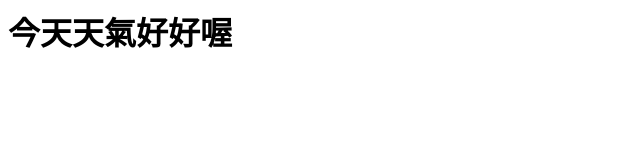
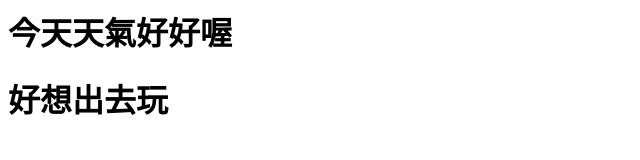
Before and after one commit to tpjpvup/git, a plain HTML site: page index.html in a window 1280 px wide. Shown: the whole page, without its empty margins (0-640 px from the left). Drawn offline with Linux system fonts and the light colour scheme.

Commit message:
Update index.html
修改首頁

```diff
--- a/index.html
+++ b/index.html
@@ -1,2 +1,3 @@
 
 <h1>今天天氣好好喔</h1>
+<h1>好想出去玩</h1>
```
